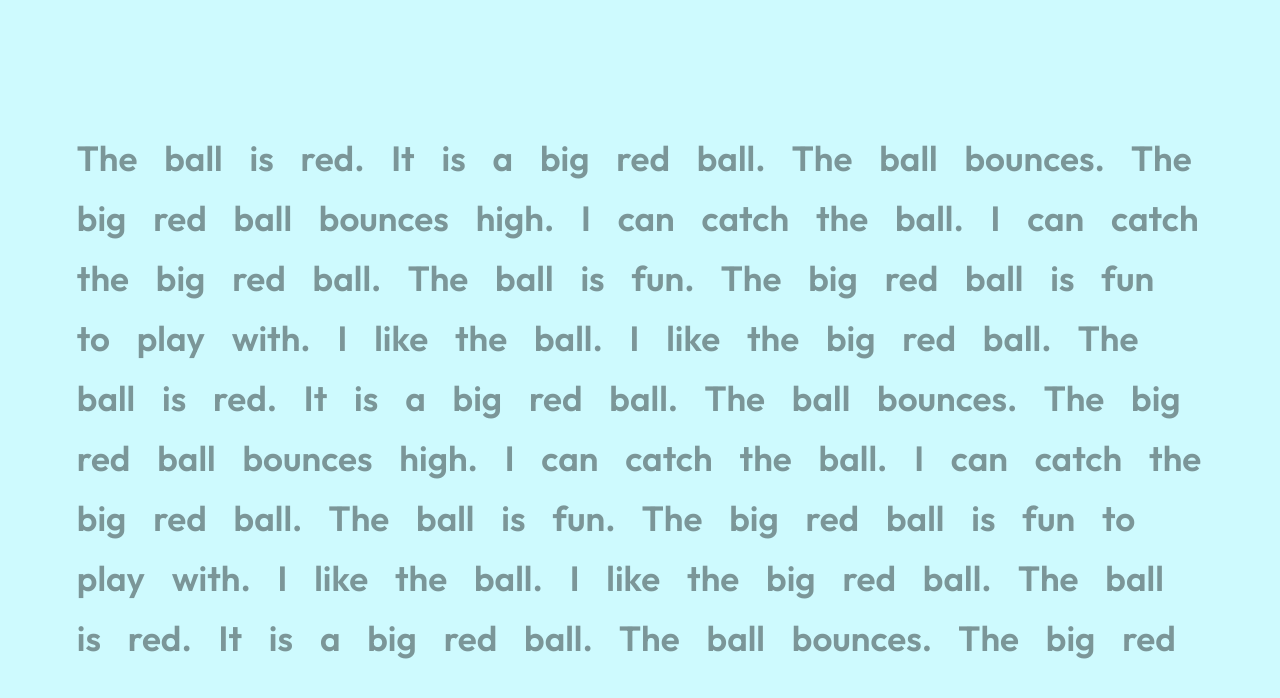
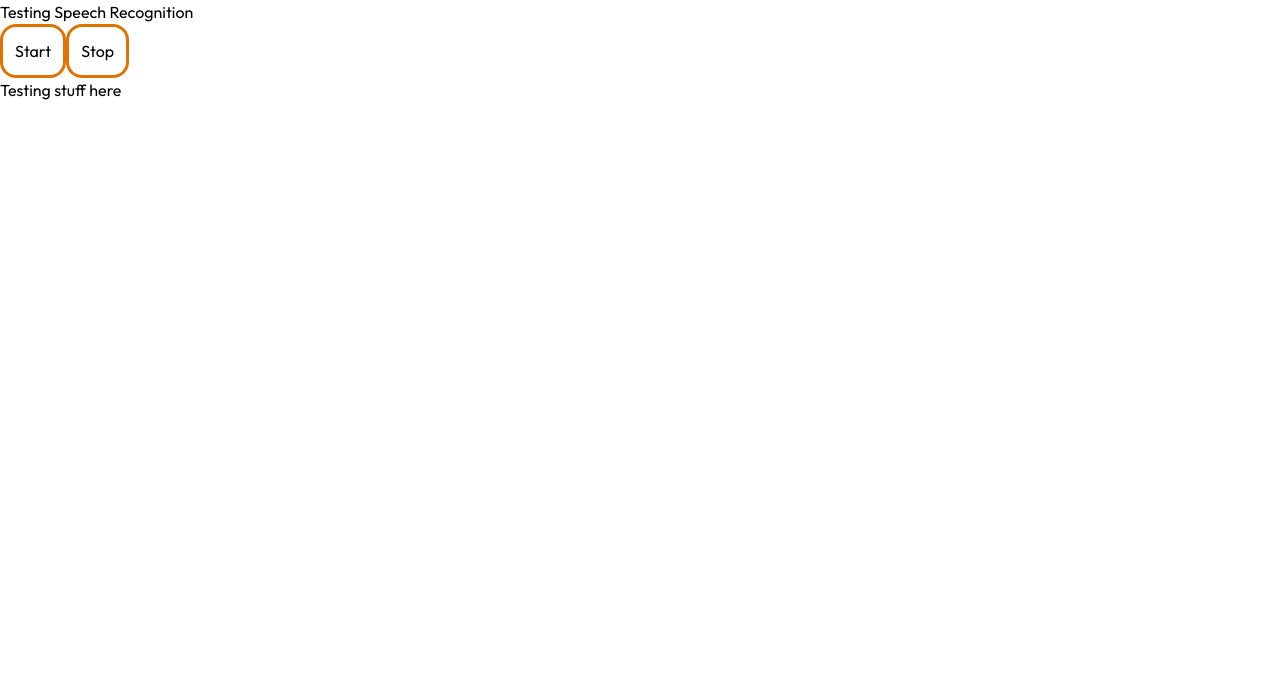
Before and after one commit to AhmedDoesCS/Aiman-Reading-Game, a React (Vite) app: page / in a window 1280 px wide. Shown: the top 698 px of the page. Built offline with nearby package versions, Linux system fonts and the light colour scheme.

Commit message:
Speech recognition testing

```diff
--- a/src/Game.jsx
+++ b/src/Game.jsx
@@ -1,23 +1,33 @@
 import React from 'react'
 
 function Game() {
+    const SpeechRecognition = window.SpeechRecognition || window.webkitSpeechRecognition;
+    const recognition = new SpeechRecognition();
 
-    window.SpeechRecognition = window.SpeechRecognition || window.webkitSpeechRecognition;
-    const recognition = new window.SpeechRecognition();
 
-    recognition.interimResults = true;
+    function startButton() {
+        const startButton = document.getElementById("start");
+        const textContent = document.getElementById("textContent");
+        textContent.innerText = "BANANA"
+    }
 
-    let p = document.createElement("p");
-    recognition.addEventListener('result', (e) => {
-        console.log(e.results);
-    })
-
-    recognition.start();
+    function stopButton() {
+        const startButton = document.getElementById("start");
+        const textContent = document.getElementById("textContent");
+        textContent.innerText = "BANANA"
+    }
 
     return <>
-  <div>
+        <div className='w-[100%] h-[100vh]'>
+            <h1>Testing Speech Recognition</h1>
+
+            <button id = 'start' className='p-3 border-amber-600 border-solid border-3 rounded-2xl' onClick={startButton}>Start</button>
+            <button id='stop' className='p-3 border-amber-600 border-solid border-3 rounded-2xl' onClick={stopButton}>Stop</button>
+
+            <p id='textContent'>Testing stuff here</p>
 
         </div>
+{/*
         <div className='w-[100%] h-[100vh] py-[10%] px-[6%] bg-cyan-100 '>
             <div className='w-[100%] h-[100%] [word-spacing:20px] text-wrap text-[35px]/15 font-[600] text-black/40 flex justify-center overflow-scroll'>
                 The ball is red.  It is a big red ball.
@@ -44,7 +54,7 @@ function Game() {
                 The ball is fun. The big red ball is fun to play with.
                 I like the ball. I like the big red ball.
             </div>
-    </div>
+        </div> */}
     </>
 }
 
```
Lines whose indentation alone changed are shown as unchanged.
